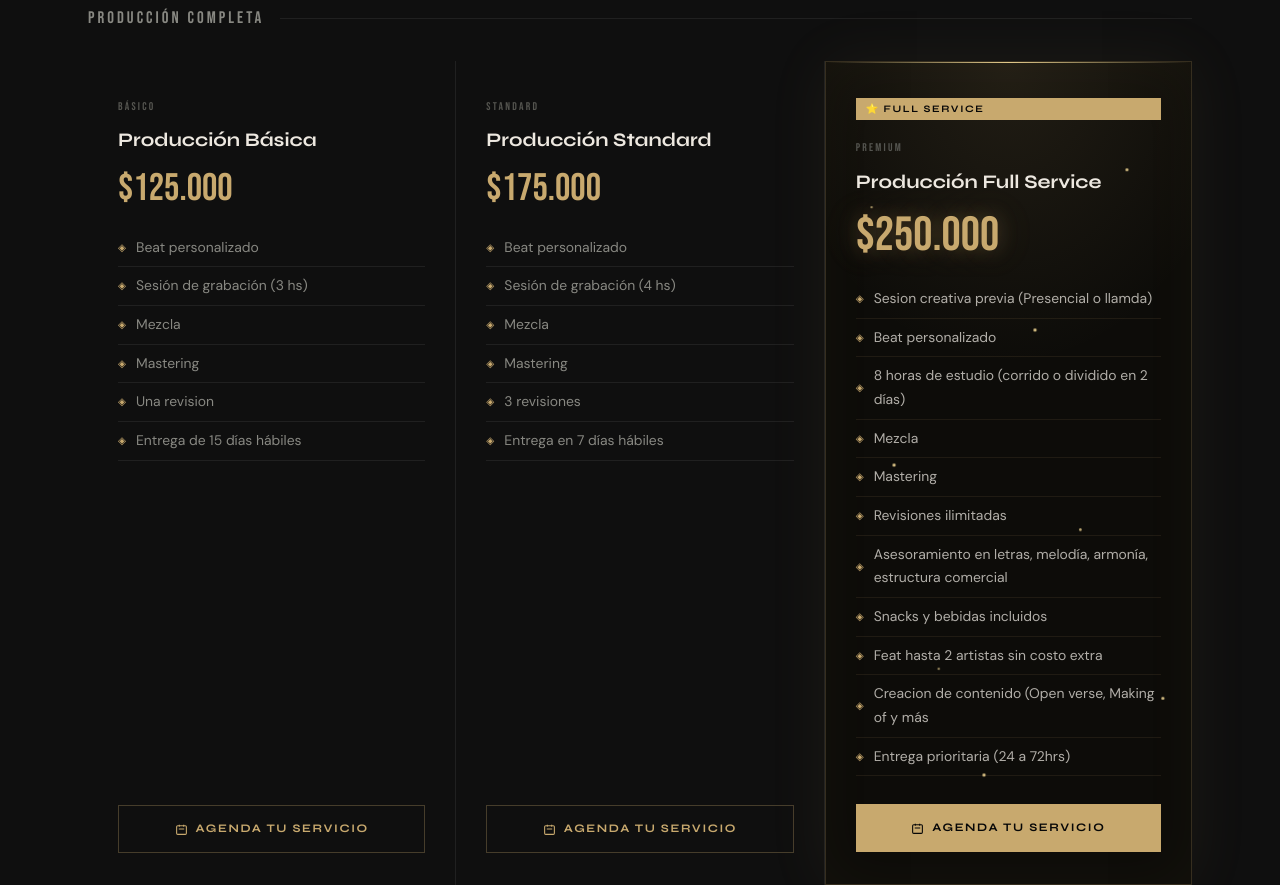
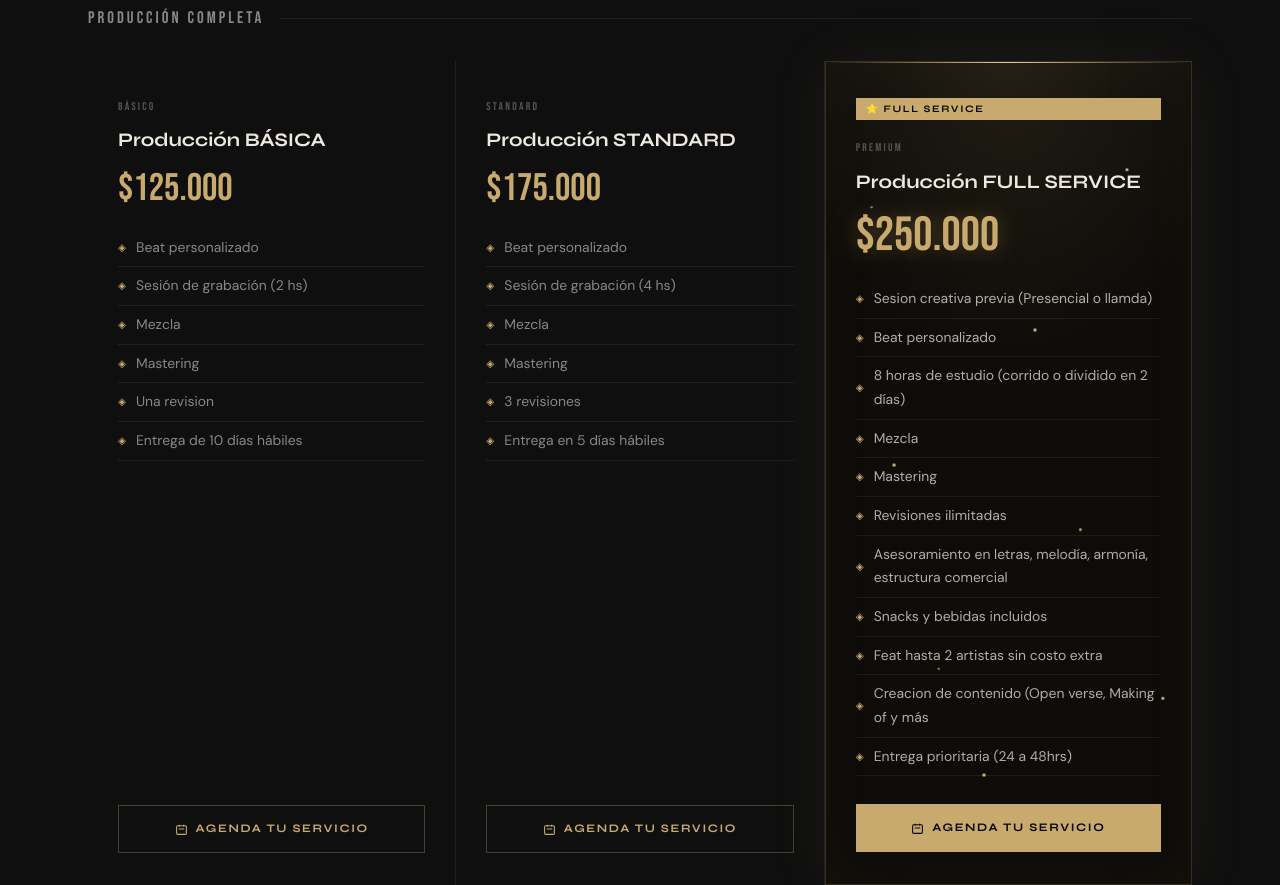
Before and after one commit to evrichunter/evrichunter.github.io, a plain HTML site: page index.html in a window 1280 px wide. Shown: the part 2680-3565 px from the top of the page. Drawn offline with Linux system fonts and the light colour scheme; animation ran at ten frames a second.

Commit message:
Update index.html

```diff
--- a/index.html
+++ b/index.html
@@ -701,17 +701,17 @@
         <!-- ✏️  PLAN BÁSICO -->
         <div class="prod-card">
           <p class="prod-tier">Básico</p>
-          <h3 class="prod-name">Producción Básica</h3>
+          <h3 class="prod-name">Producción BÁSICA</h3>
           <!-- ✏️  Precio del plan -->
           <div class="prod-price">$125.000</div>
           <ul class="prod-features">
             <!-- ✏️  Editá los ítems incluidos -->
             <li>Beat personalizado</li>
-            <li>Sesión de grabación (3 hs)</li>
+            <li>Sesión de grabación (2 hs)</li>
             <li>Mezcla</li>
             <li>Mastering</li>
             <li>Una revision</li>
-            <li>Entrega de 15 días hábiles</li>
+            <li>Entrega de 10 días hábiles</li>
           </ul>
           <!-- ✏️  Link de Mercado Pago -->
           <a href="https://mpago.la/116oVVi" class="prod-btn" target="_blank">
@@ -723,7 +723,7 @@
         <!-- ✏️  PLAN STANDARD -->
         <div class="prod-card">
           <p class="prod-tier">Standard</p>
-          <h3 class="prod-name">Producción Standard</h3>
+          <h3 class="prod-name">Producción STANDARD</h3>
           <div class="prod-price">$175.000</div>
           <ul class="prod-features">
             <!-- ✏️  Editá los ítems incluidos -->
@@ -732,7 +732,7 @@
             <li>Mezcla</li>
             <li>Mastering</li>
             <li>3 revisiones</li>
-            <li>Entrega en 7 días hábiles</li>
+            <li>Entrega en 5 días hábiles</li>
           </ul>
           <!-- ✏️  Link de Mercado Pago -->
           <a href="https://mpago.la/33dSpyg" class="prod-btn" target="_blank">
@@ -748,7 +748,7 @@
           <span class="prod-badge">⭐ Full Service</span>
           <p class="prod-tier">Premium</p>
           <!-- ✏️  Nombre del plan -->
-          <h3 class="prod-name">Producción Full Service</h3>
+          <h3 class="prod-name">Producción FULL SERVICE</h3>
           <!-- ✏️  Precio -->
           <div class="prod-price">$250.000</div>
           <ul class="prod-features">
@@ -763,7 +763,7 @@
             <li>Snacks y bebidas incluidos</li>
             <li>Feat hasta 2 artistas sin costo extra</li>
             <li>Creacion de contenido (Open verse, Making of y más</li>
-            <li>Entrega prioritaria (24 a 72hrs)</li>
+            <li>Entrega prioritaria (24 a 48hrs)</li>
           </ul>
           <!-- ✏️  Link de Mercado Pago -->
           <a href="https://mpago.la/1cxzCFz" class="prod-btn" target="_blank">
```
